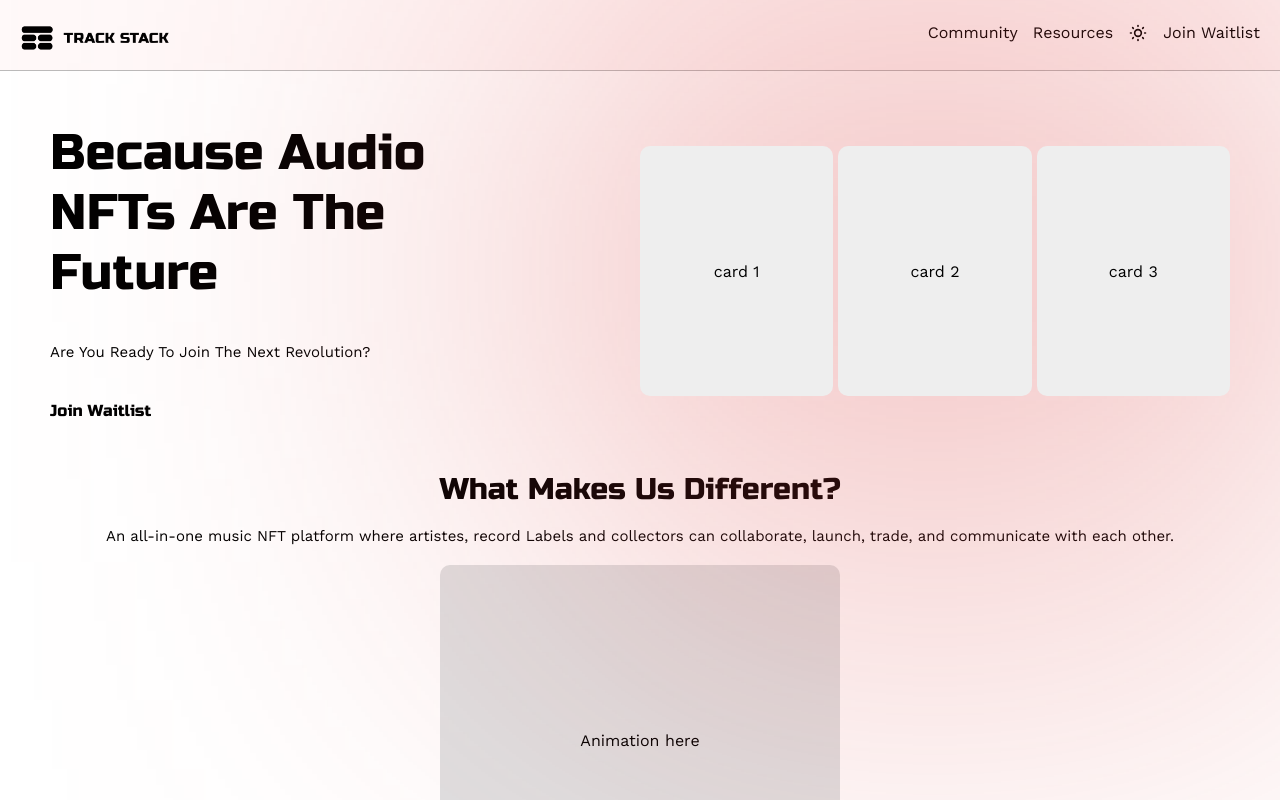
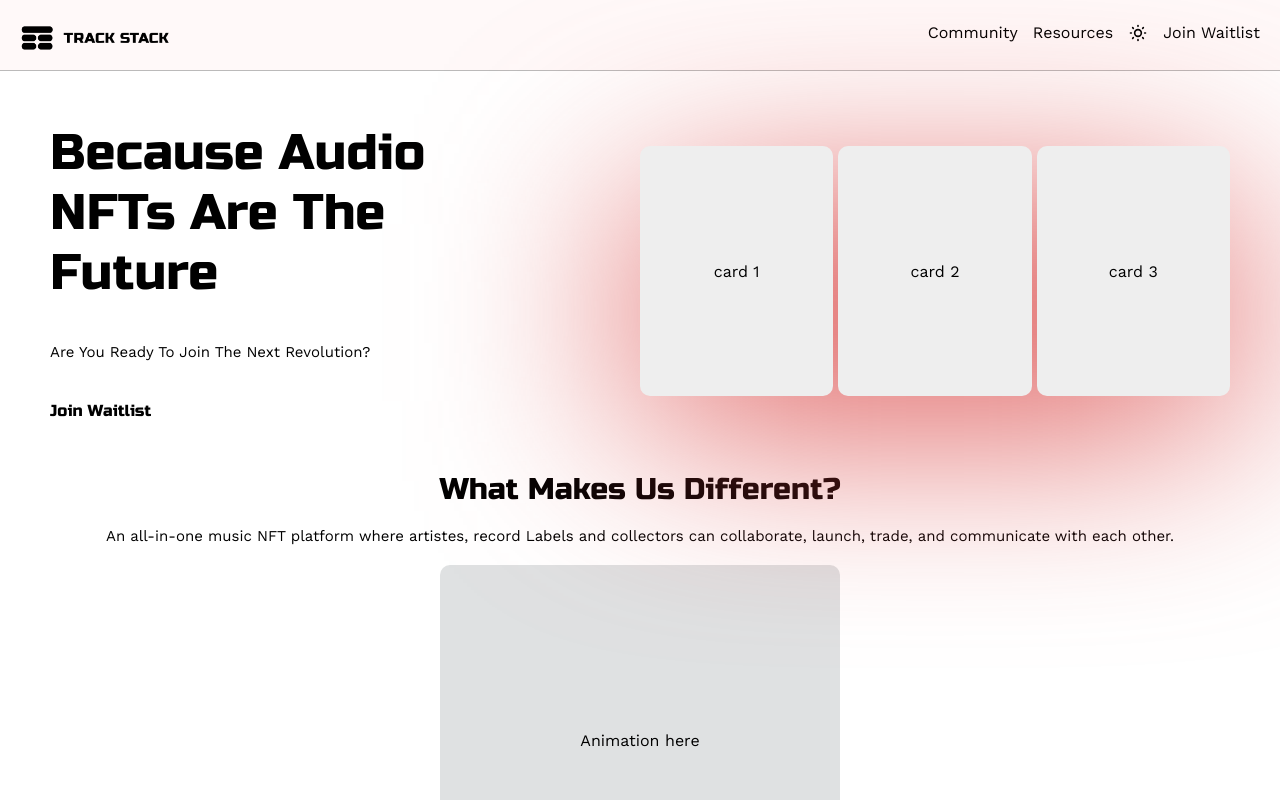
Before and after one commit to devevangel/track-stack-v2, a React (Create React App) app: page / in a window 1280 px wide. Shown: the top 800 px of the page. Built offline with nearby package versions, Linux system fonts and the light colour scheme.

Commit message:
Added gradient blur

```diff
--- a/src/components/Intro/intro.css
+++ b/src/components/Intro/intro.css
@@ -39,9 +39,10 @@
 .bg-blur_light {
   position: absolute;
   background-color: #d83e3d;
-  height: 100%;
+  height: 195px;
   width: 100%;
-  filter: blur(250px);
+  filter: blur(108px);
+  top: 94px;
 }
 
 .cell {
--- a/src/components/NavBar/navbar.css
+++ b/src/components/NavBar/navbar.css
@@ -4,6 +4,7 @@
   backdrop-filter: blur(50px);
   height: 70px;
   border-bottom: 1px solid rgb(187, 186, 186);
+  backdrop-filter: blur(50px);
 }
 
 .nav-items {
```
